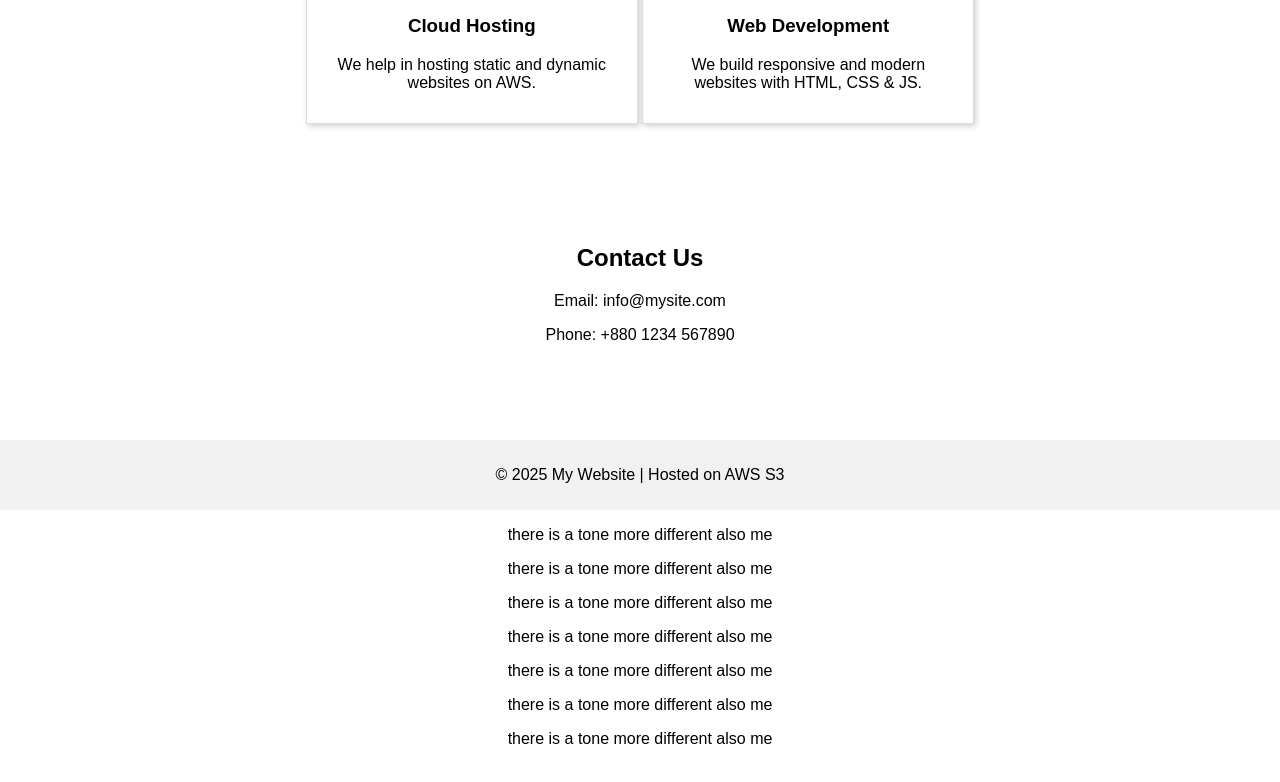
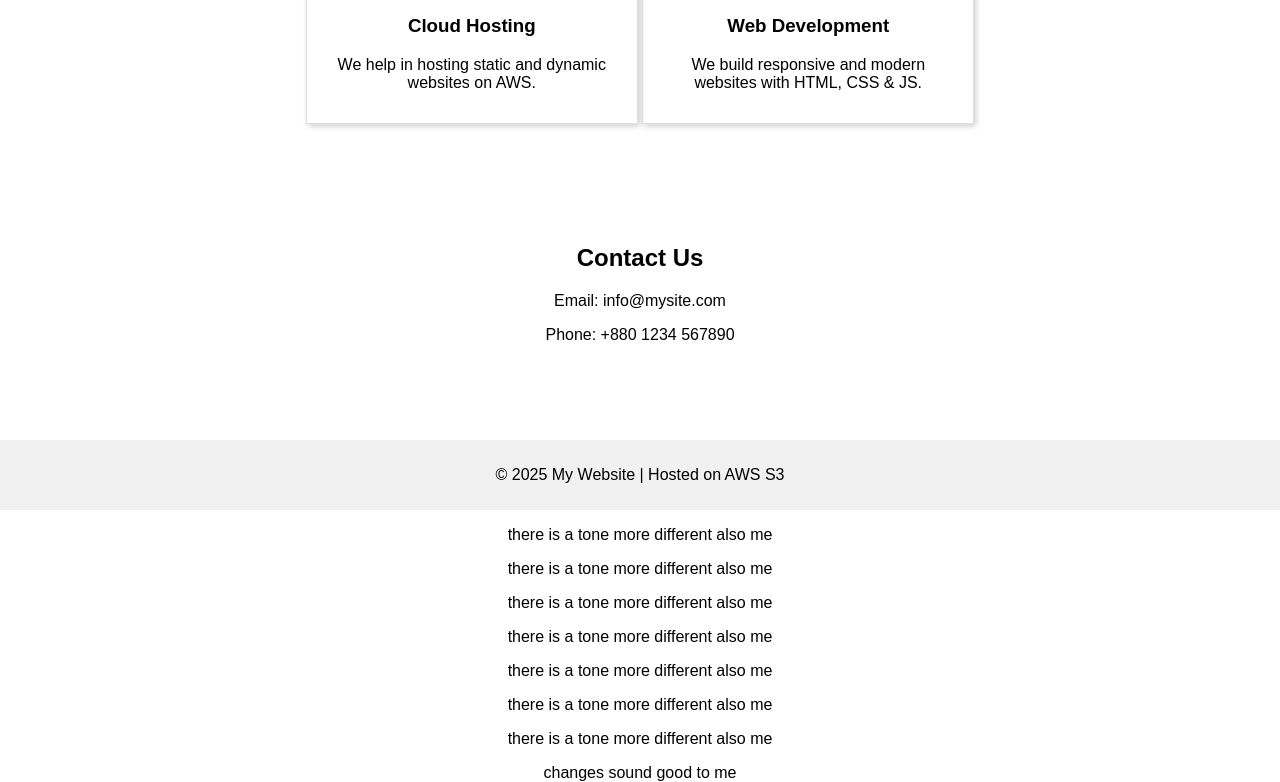
Before and after one commit to jishanchowdhury1357-tech/new-, a plain HTML site: page index.html in a window 1280 px wide. Shown: the part 1054-1836 px from the top of the page. Drawn offline with Linux system fonts and the light colour scheme.

Commit message:
Update index.html

```diff
--- a/index.html
+++ b/index.html
@@ -67,5 +67,6 @@
   <p>there is a tone more different also me </p>
   <p>there is a tone more different also me </p>
   <p>there is a tone more different also me </p>
+  <h>changes sound good to me</h>
 </body>
 </html>
```
